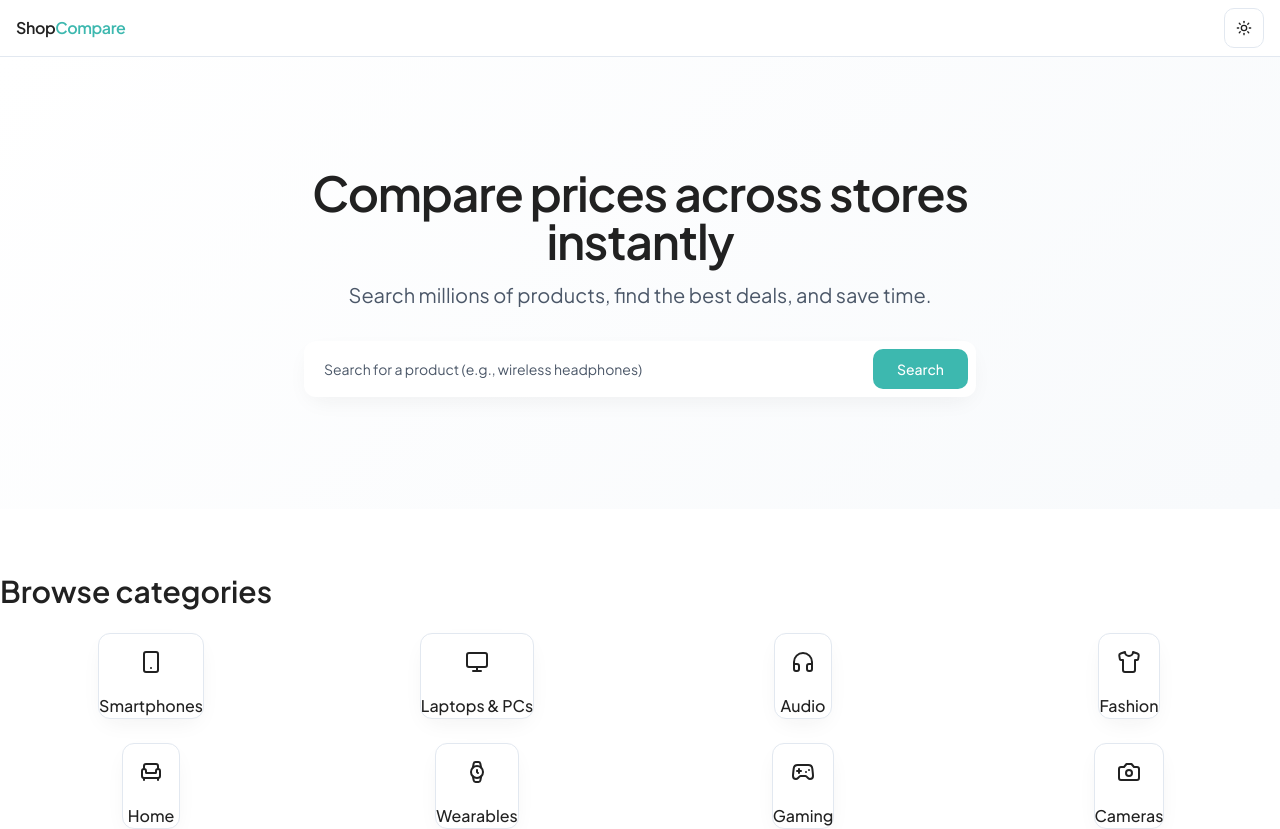
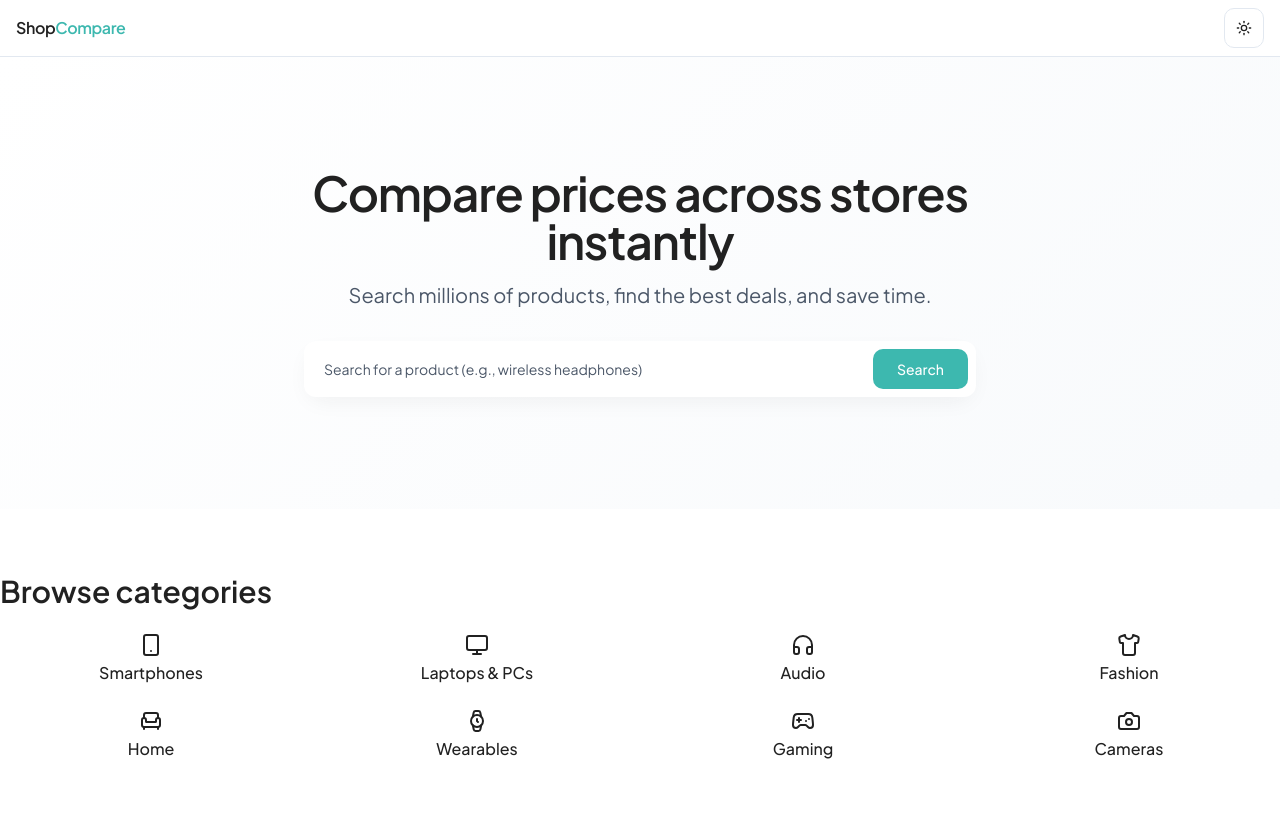
Before and after one commit to Aqeel-0/trend-quest-home, a React (Vite) app: page / in a window 1280 px wide. Shown: the top 829 px of the page. Built offline with nearby package versions, Linux system fonts and the light colour scheme.

Commit message:
Refactor CategoryGrid component
Remove outer div from category items to only display icon and text.

```diff
--- a/src/components/CategoryGrid.tsx
+++ b/src/components/CategoryGrid.tsx
@@ -25,15 +25,9 @@ const CategoryGrid = () => {
         <h2 id="categories" className="text-2xl md:text-3xl font-semibold mb-6">Browse categories</h2>
         <div className="grid grid-cols-2 sm:grid-cols-3 lg:grid-cols-4 gap-4 md:gap-6 justify-items-center">
           {categories.map(({ name, Icon }) => (
-            <Link key={name} to={`/category/${name.toLowerCase().replace(/\s+/g, "-")}`} aria-label={`Browse ${name} deals`} className="inline-block">
-              <Card className="hover-scale cursor-pointer shadow-subtle hover:shadow-elevated transition-shadow inline-flex w-auto">
-                <CardContent className="inline-flex flex-col items-center gap-1 p-0">
-                  <div className="p-4">
-                    <Icon className="h-6 w-6 text-foreground" aria-hidden />
-                  </div>
-                  <span className="text-sm md:text-base font-medium">{name}</span>
-                </CardContent>
-              </Card>
+            <Link key={name} to={`/category/${name.toLowerCase().replace(/\s+/g, "-")}`} aria-label={`Browse ${name} deals`} className="inline-flex flex-col items-center gap-1 hover-scale cursor-pointer transition-transform">
+              <Icon className="h-6 w-6 text-foreground" aria-hidden />
+              <span className="text-sm md:text-base font-medium">{name}</span>
             </Link>
           ))}
         </div>
```
